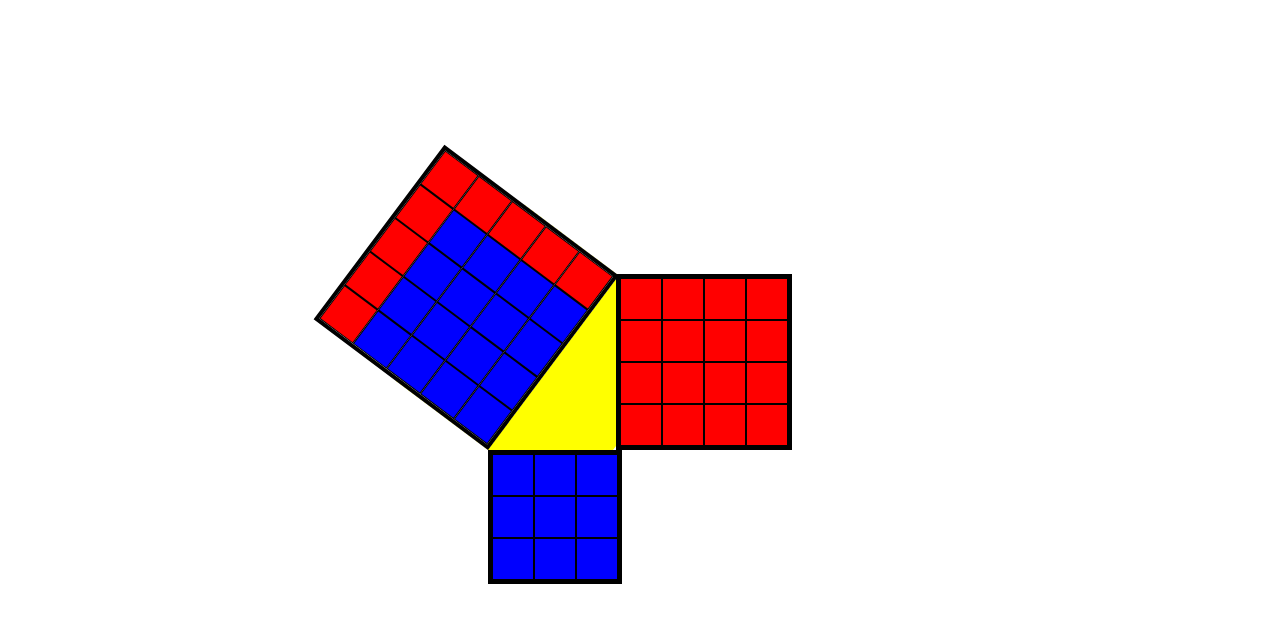
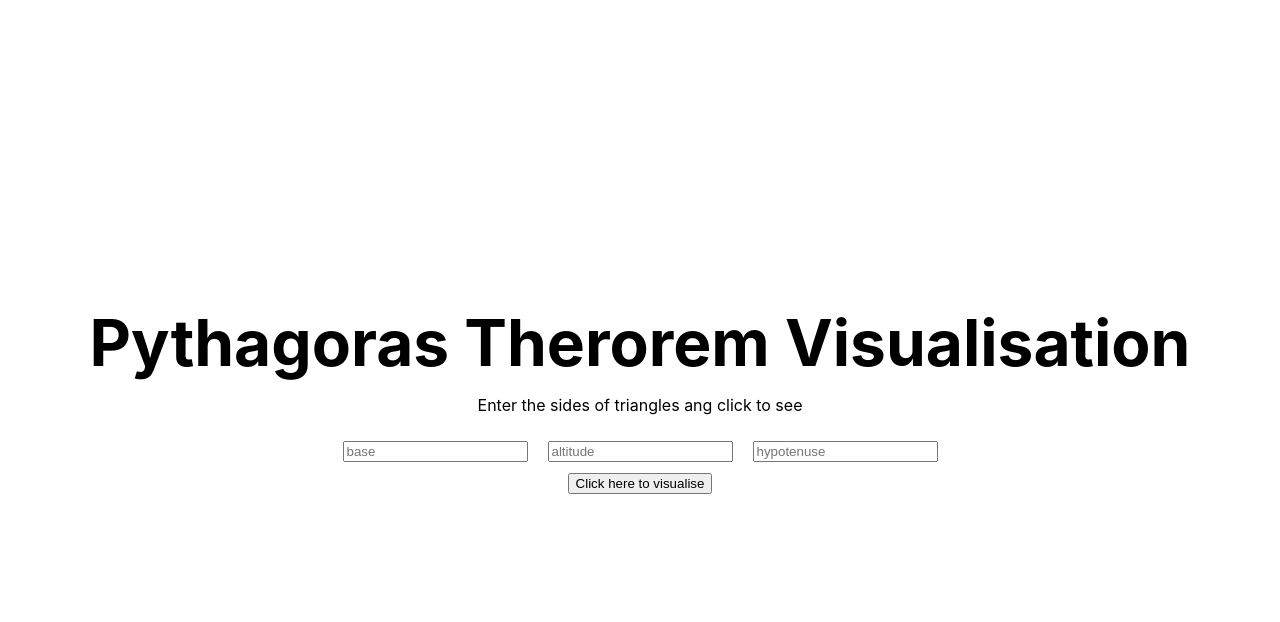
Before and after one commit to abhilash-ss/pythagoras-theroem-visualization, a Next.js app: page / in a window 1280 px wide. Shown: the top 622 px of the page. Built offline with nearby package versions, Linux system fonts and the light colour scheme.

Commit message:
feat: add form

```diff
--- /dev/null
+++ b/components/Alert/index.js
@@ -0,0 +1,23 @@
+import React from "react";
+
+function Alert(props) {
+  return (
+    <div className="alert">
+      <p>{props.message}</p>
+      <style jsx>
+        {`
+          .alert {
+            padding: 0px 50px;
+            background: #edb2b2;
+            color: red;
+            margin: 10px;
+            border: 1px solid red;
+            border-radius: 14px;
+          }
+        `}
+      </style>
+    </div>
+  );
+}
+
+export default Alert;
--- a/components/Square/index.js
+++ b/components/Square/index.js
@@ -9,9 +9,10 @@ function Square({ size, type, opacity = 1 }) {
     <div className={styles.square} style={{ opacity: opacity }}>
       {row.map((i, rowIndex) => {
         return (
-          <div className={styles.square__row}>
+          <div className={styles.square__row} key={rowIndex.toString()}>
             {row.map((i, colIndex) => (
               <div
+                key={colIndex.toString()}
                 className={styles.square__cell}
                 style={{
                   background:
--- a/pages/index.js
+++ b/pages/index.js
@@ -1,21 +1,18 @@
-import React from "react";
+import React, { useState } from "react";
 import { withRouter } from "next/router";
-import Container from "../components/Container";
-import Triangle from "../components/Triangle";
-import Square from "../components/Square";
+import Alert from "../components/Alert";
 
 function Home(props) {
-  const {
-    router: {
-      query: { a, b, c }
-    }
-  } = props;
+  const [side1, setSide1] = useState(0);
+  const [side2, setSide2] = useState(0);
+  const [side3, setSide3] = useState(0);
+  const [isError, setErrorStatus] = useState(false);
 
   const isRightTriangle = (side1, side2, side3) => {
-    if (a <= 0 || b <= 0 || c <= 0) {
+    if (side1 <= 0 || side2 <= 0 || side3 <= 0) {
       return false;
     }
-    const vector = [side1, side2, side3].sort();
+    const vector = [side1, side2, side3].sort((a, b) => a - b);
     if (
       vector[2] * vector[2] ===
       vector[0] * vector[0] + vector[1] * vector[1]
@@ -25,77 +22,98 @@ function Home(props) {
     return false;
   };
 
-  const t = isRightTriangle(3, 5, 4);
+  const onClick = () => {
+    if (isRightTriangle(side1, side2, side3)) {
+      props.router.push(`/pythagoras?a=${side1}&&b=${side2}&&c=${side3}`);
+    } else setErrorStatus(true);
+  };
 
-  const style = {
-    transform: "rotate(53deg)",
-    transformOrigin: "bottom right",
-    // paddingRight: "62px"
-    // left: "14px",
-    // position: "absolute",
-    // top: "581px"
-    marginBottom: "27%"
-  };
-  const hyp = 5;
-  const alt = 4;
-  const bs = 3;
-  const mLeft =
-    bs > alt ? `-${(bs - alt) * 40 + 5}px` : `-${((alt - bs) * 40 + 5) * 2}px`;
-  // const value = bs < alt ? bs / alt : alt / bs;
-  const angle = Math.asin(alt / hyp) * (180 / Math.PI);
-  const shadowSize = (40 * hyp) / 2;
   return (
-    <Container>
-      {/* <Triangle sides={[3, 5, 4]} /> */}
-      {/* <div>
-        <div
-          style={{ display: "flex", paddingLeft: "100%", background: "yellow" }}
-        >
-          <Square size={3} type="altitude" />
-        </div>
-        <div style={style}>
-          <Square size={5} type="base" />
-        </div>
-        <div style={{ display: "flex" }}>
-          <Square size={4} type="base" />
-        </div>
-      </div> */}
-      {/* <div style={style}>
-        <Square size={5} type="base" />
-      </div>
-      <div>
-        <div
-          style={{ display: "flex", paddingLeft: "100%", background: "yellow" }}
-        >
-          <Square size={3} type="altitude" />
-        </div>
-
-        <div style={{ display: "flex" }}>
-          <Square size={4} type="base" />
-        </div>
-      </div> */}
-      <div style={{ display: "flex", flexDirection: "column" }}>
-        <div style={{ display: "flex", alignItems: "end" }}>
-          <div
-            style={{
-              transformOrigin: "bottom left",
-              transform: `rotate(-${angle}deg)`,
-              boxShadow: `0px ${shadowSize}px yellow`
-            }}
-          >
-            <Square size={hyp} type="hypotenuse" />
+    <div className="container">
+      <main>
+        <h1 className="title">Pythagoras Therorem Visualisation</h1>
+        <p className="descsription">
+          Enter the sides of triangles ang click to see
+        </p>
+        <div className="form">
+          <div>
+            <input
+              placeholder="base"
+              onChange={(event) => setSide1(event.target.value)}
+            />
+            <input
+              placeholder="altitude"
+              onChange={(event) => setSide2(event.target.value)}
+            />
+            <input
+              placeholder="hypotenuse"
+              onChange={(event) => setSide3(event.target.value)}
+            />
           </div>
-          {/* red */}
-          <div style={{ marginLeft: mLeft, zIndex: 1000 }}>
-            <Square size={alt} type="altitude" />
+          <div>
+            <button onClick={onClick}>Click here to visualise</button>
           </div>
         </div>
-        {/* blue */}
-        <div style={{ display: "flex", zIndex: 1000 }}>
-          <Square size={bs} type="base" />
-        </div>
-      </div>
-    </Container>
+        {isError && <Alert message="please enter valid values" />}
+      </main>
+
+      <style jsx>{`
+        .container {
+          min-height: 100vh;
+          padding: 0 0.5rem;
+          display: flex;
+          flex-direction: column;
+          justify-content: center;
+          align-items: center;
+        }
+
+        main {
+          padding: 5rem 0;
+          flex: 1;
+          display: flex;
+          flex-direction: column;
+          justify-content: center;
+          align-items: center;
+        }
+
+        .title {
+          margin: 0;
+          line-height: 1.15;
+          font-size: 4rem;
+        }
+
+        .title,
+        .description {
+          text-align: center;
+        }
+
+        .description {
+          line-height: 1.5;
+          font-size: 1.5rem;
+        }
+
+        .form {
+          display: flex;
+          flex-direction: column;
+          align-items: center;
+        }
+
+        input {
+          margin: 10px;
+        }
+      `}</style>
+
+      <style jsx global>{`
+        html,
+        body {
+          padding: 0;
+          margin: 0;
+          font-family: -apple-system, BlinkMacSystemFont, Segoe UI, Roboto,
+            Oxygen, Ubuntu, Cantarell, Fira Sans, Droid Sans, Helvetica Neue,
+            sans-serif;
+        }
+      `}</style>
+    </div>
   );
 }
 
```
Also changed, not shown: pages/pythagoras/index.js (added, +67 -0 lines).
